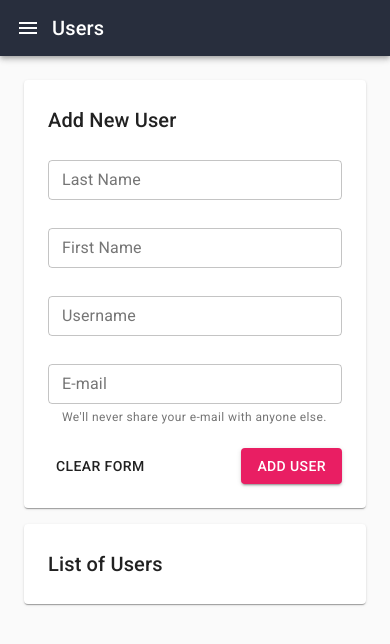
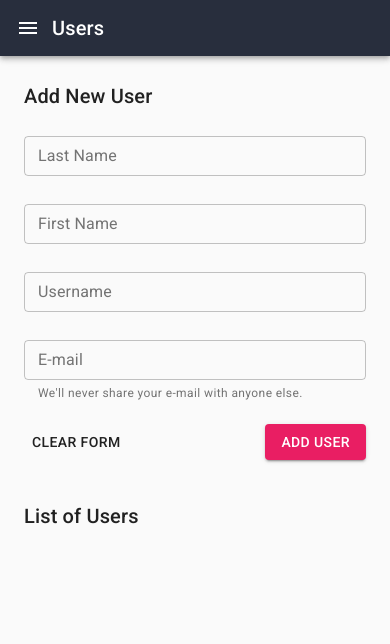
Before and after one commit to joserogeriofilho/material-ui-poc, a React (Create React App) app: page /users in a window 390 px wide. Shown: the top 644 px of the page. Built offline with nearby package versions, Linux system fonts and the light colour scheme.

Commit message:
Use of breaking point in the paper styles in order to make it disappear on mobile screens

```diff
--- a/src/pages/UsersPage.js
+++ b/src/pages/UsersPage.js
@@ -12,7 +12,12 @@ import Button from '@material-ui/core/Button'
 
 const styles = theme => ({
   paper: {
-    padding: theme.spacing(3)
+    padding: theme.spacing(3),
+    [theme.breakpoints.down('xs')]: {
+      backgroundColor: 'transparent',
+      boxShadow: 'none',
+      padding: theme.spacing(0, 0, 3, 0)
+    }
   },
   buttons: {
     display: 'flex',
```
